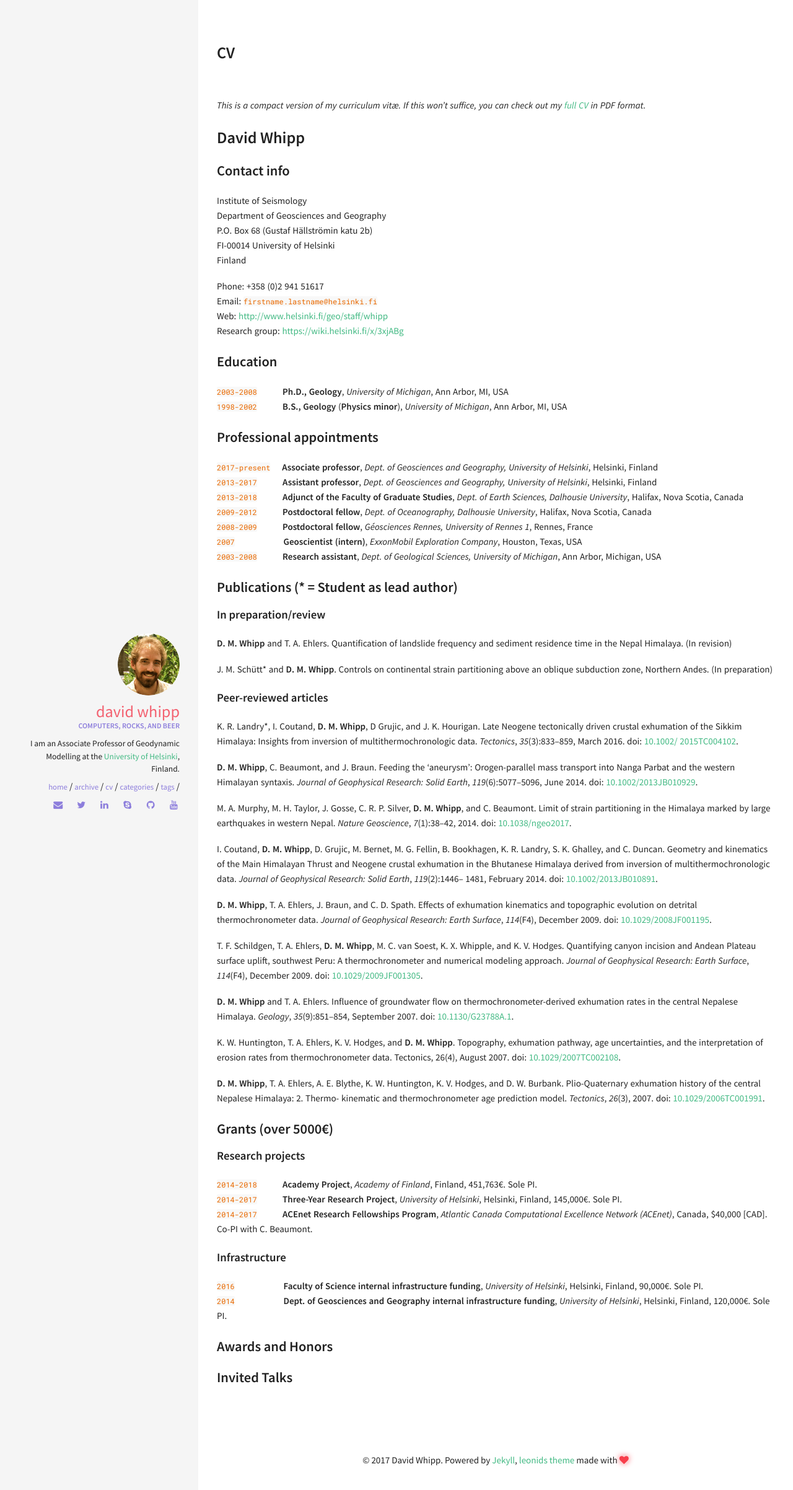
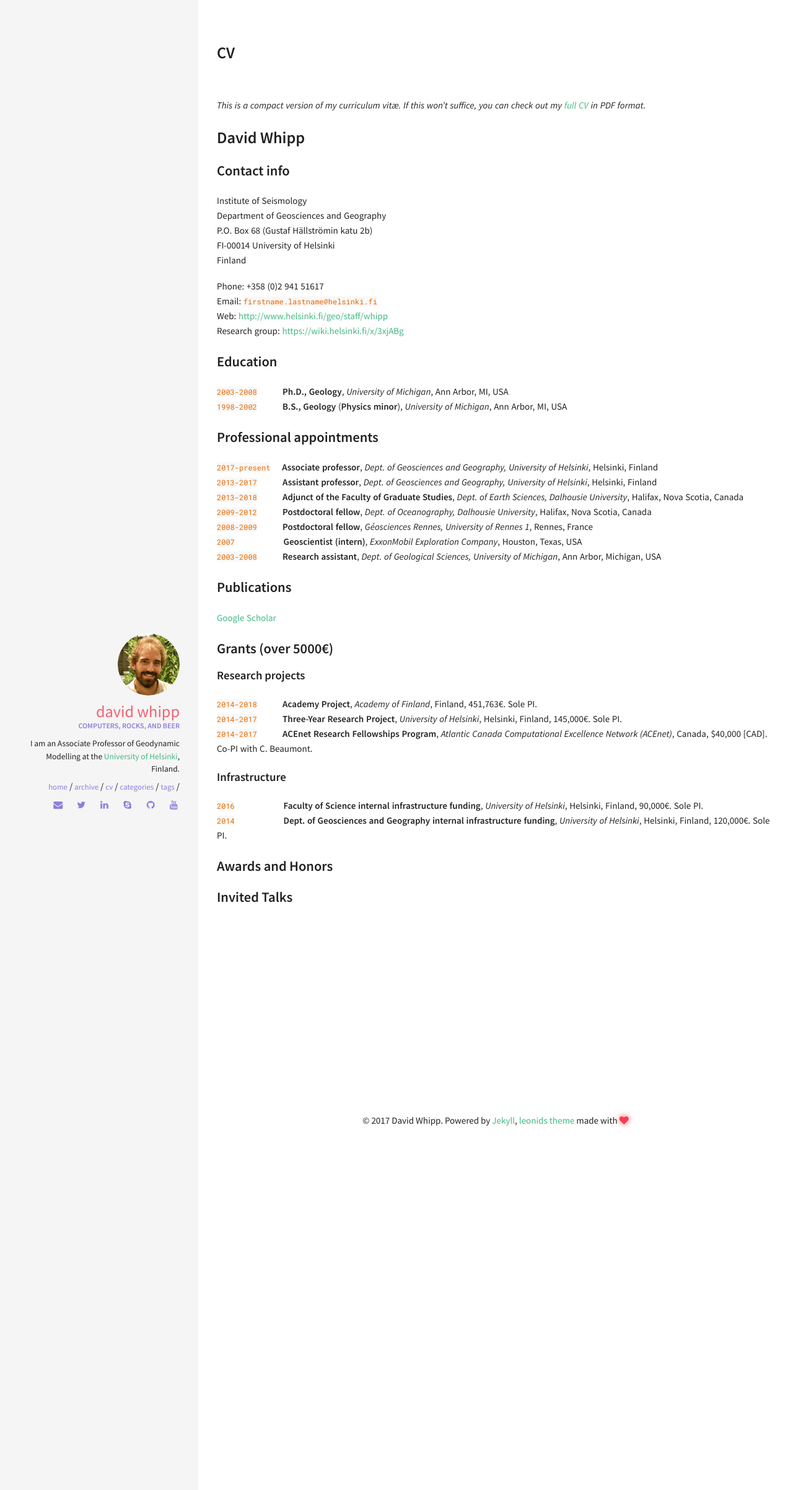
Before and after one commit to z0del/davewhipp.github.io, a Jekyll site: the page built from cv.md, in a window 1280 px wide. Shown: the top 2404 px of the page at 62% size. Built offline with Jekyll 4.4.1, drawn with Linux system fonts in a browser that asks for light colours.

Commit message:
Update cv.md

````diff
--- a/cv.md
+++ b/cv.md
@@ -32,30 +32,8 @@ Research group: [https://wiki.helsinki.fi/x/3xjABg](https://wiki.helsinki.fi/x/3
 ```2007``` &nbsp;&nbsp;&nbsp;&nbsp;&nbsp;&nbsp;&nbsp;&nbsp;&nbsp;&nbsp;&nbsp;&nbsp;&nbsp;&nbsp;&nbsp;&nbsp;&nbsp;&nbsp;&nbsp;&nbsp;**Geoscientist (intern)**, *ExxonMobil Exploration Company*, Houston, Texas, USA<br/>
 ```2003-2008``` &nbsp;&nbsp;&nbsp;&nbsp;&nbsp;&nbsp;&nbsp;&nbsp;&nbsp;&nbsp;**Research assistant**, *Dept. of Geological Sciences, University of Michigan*, Ann Arbor, Michigan, USA<br/>
 
-### Publications (\* = Student as lead author)
-#### In preparation/review
-**D. M. Whipp** and T. A. Ehlers. Quantification of landslide frequency and sediment residence time in the Nepal Himalaya. (In revision)
-
-J. M. Schütt\* and **D. M. Whipp**. Controls on continental strain partitioning above an oblique subduction zone, Northern Andes. (In preparation)
-
-#### Peer-reviewed articles
-K. R. Landry\*, I. Coutand, **D. M. Whipp**, D Grujic, and J. K. Hourigan. Late Neogene tectonically driven crustal exhumation of the Sikkim Himalaya: Insights from inversion of multithermochronologic data. *Tectonics*, *35*(3):833–859, March 2016. doi: [10.1002/ 2015TC004102](http://dx.doi.org/10.1002/2015TC004102).
-
-**D. M. Whipp**, C. Beaumont, and J. Braun. Feeding the 'aneurysm': Orogen-parallel mass transport into Nanga Parbat and the western Himalayan syntaxis. *Journal of Geophysical Research: Solid Earth*, *119*(6):5077–5096, June 2014. doi: [10.1002/2013JB010929](http://dx.doi.org/10.1002/2013JB010929).
-
-M. A. Murphy, M. H. Taylor, J. Gosse, C. R. P. Silver, **D. M. Whipp**, and C. Beaumont. Limit of strain partitioning in the Himalaya marked by large earthquakes in western Nepal. *Nature Geoscience*, *7*(1):38–42, 2014. doi: [10.1038/ngeo2017](http://dx.doi.org/10. 1038/ngeo2017).
-
-I. Coutand, **D. M. Whipp**, D. Grujic, M. Bernet, M. G. Fellin, B. Bookhagen, K. R. Landry, S. K. Ghalley, and C. Duncan. Geometry and kinematics of the Main Himalayan Thrust and Neogene crustal exhumation in the Bhutanese Himalaya derived from inversion of multithermochronologic data. *Journal of Geophysical Research: Solid Earth*, *119*(2):1446– 1481, February 2014. doi: [10.1002/2013JB010891](http://dx.doi.org/10.1002/ 2013JB010891).
-
-**D. M. Whipp**, T. A. Ehlers, J. Braun, and C. D. Spath. Effects of exhumation kinematics and topographic evolution on detrital thermochronometer data. *Journal of Geophysical Research: Earth Surface*, *114*(F4), December 2009. doi: [10.1029/2008JF001195](http://dx.doi.org/10.1029/2008JF001195).
-
-T. F. Schildgen, T. A. Ehlers, **D. M. Whipp**, M. C. van Soest, K. X. Whipple, and K. V. Hodges. Quantifying canyon incision and Andean Plateau surface uplift, southwest Peru: A thermochronometer and numerical modeling approach. *Journal of Geophysical Research: Earth Surface*, *114*(F4), December 2009. doi: [10.1029/2009JF001305](http://dx.doi.org/10.1029/2009JF001305).
-
-**D. M. Whipp** and T. A. Ehlers. Influence of groundwater flow on thermochronometer-derived exhumation rates in the central Nepalese Himalaya. *Geology*, *35*(9):851–854, September 2007. doi: [10.1130/G23788A.1](http://dx.doi.org/10.1130/G23788A.1).
-
-K. W. Huntington, T. A. Ehlers, K. V. Hodges, and **D. M. Whipp**. Topography, exhumation pathway, age uncertainties, and the interpretation of erosion rates from thermochronometer data. Tectonics, 26(4), August 2007. doi: [10.1029/2007TC002108](http://dx.doi. org/10.1029/2007TC002108).
-
-**D. M. Whipp**, T. A. Ehlers, A. E. Blythe, K. W. Huntington, K. V. Hodges, and D. W. Burbank. Plio-Quaternary exhumation history of the central Nepalese Himalaya: 2. Thermo- kinematic and thermochronometer age prediction model. *Tectonics*, *26*(3), 2007. doi: [10.1029/2006TC001991](http://dx.doi.org/10.1029/2006TC001991).
+### Publications
+[Google Scholar](https://scholar.google.fi/citations?user=FvYhWOAAAAAJ&hl=en&oi=ao)
 
 ### Grants (over 5000€)
 #### Research projects
````
